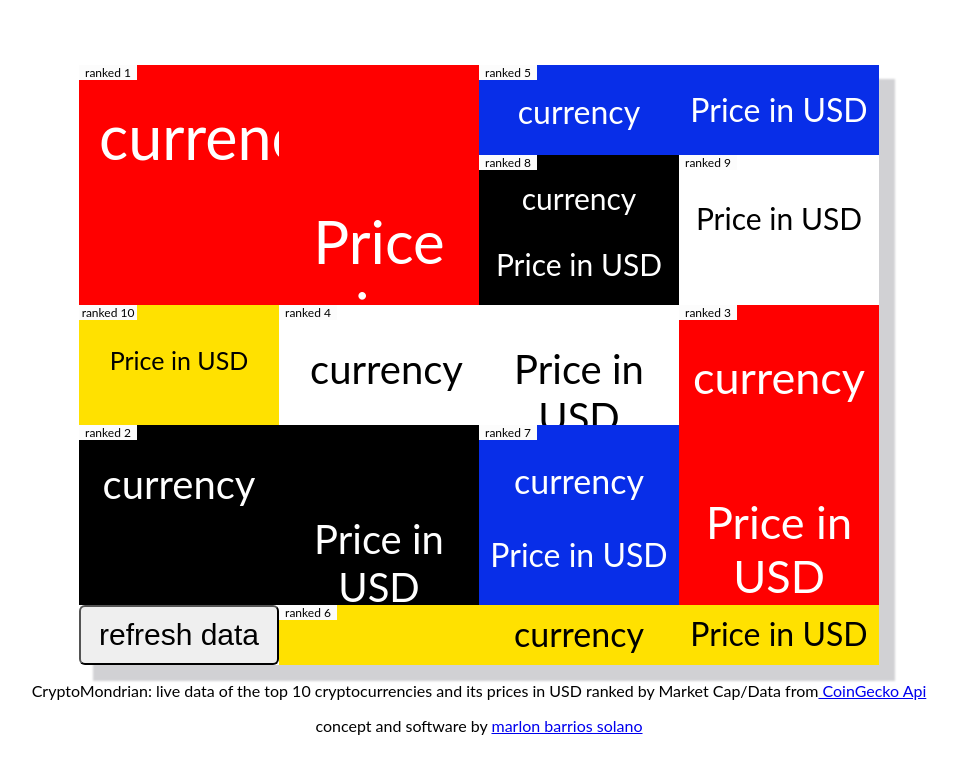
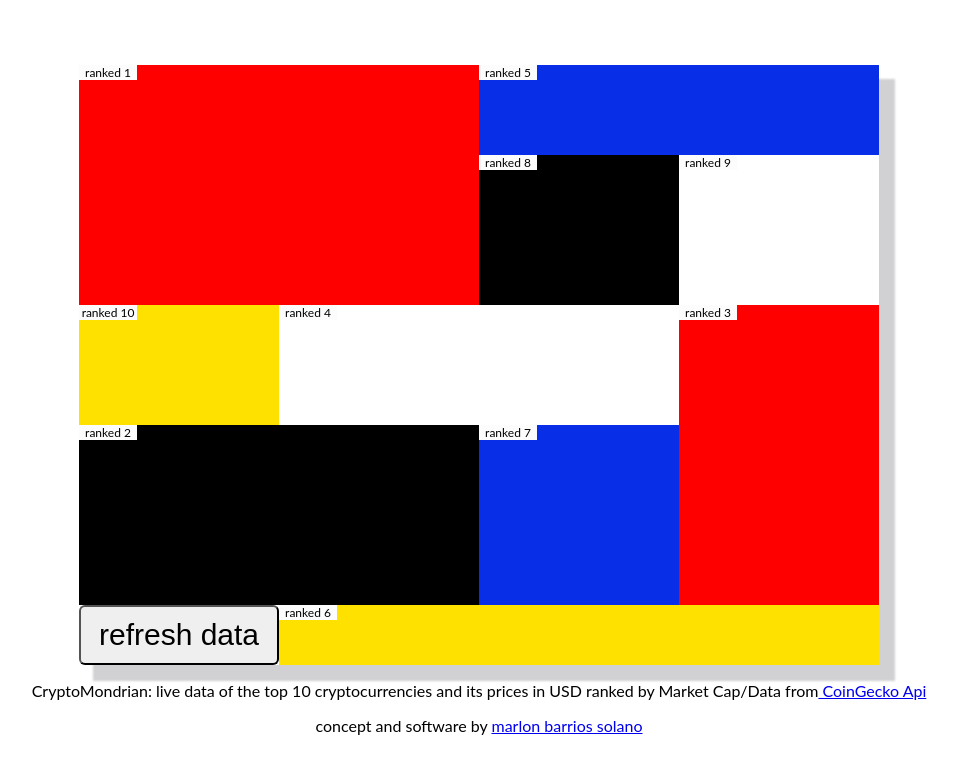
Before and after one commit to marlonbarrios/Project1_app_with-API-cryptomondrian, a plain HTML site: page index.html in a window 1280 px wide. Shown: the whole page, without its empty margins (161-1118 px from the left). Drawn offline with nearby package versions, Linux system fonts and the light colour scheme; no server answers.

Commit message:
FINAL: 1.9

```diff
--- a/index.html
+++ b/index.html
@@ -24,7 +24,7 @@
     <div id='a-red'>
 
     <p class="rank">ranked 1</p>
-    <p id="name-0">currency</p>
+    <p id="name-0"></p>
 
 
   </div>
@@ -36,14 +36,14 @@
 
     <p class="rank">ranked 10</p>
     <p id="name-9"></p>
-    <p id="price-9">Price in USD</p>
+    <p id="price-9"></p>
 
   </div>
 
   <div id='a-black'>
     <p class="rank">ranked 2</p>
 
-    <p id="name-1">currency</p>
+    <p id="name-1"></p>
   </div>
 
   <div id='a-white'>
@@ -60,17 +60,17 @@
     <div id='b-red'>
     </div>
     <div id='b-red'>
-      <p id="price-0">Price in USD</p>
+      <p id="price-0"></p>
     </div>
     <div id='b-white'>
       <p class="rank">ranked 4</p>
-      <p id="name-3">currency</p>
+      <p id="name-3"></p>
 
 
     </div>
     <div id='a-black'>
 
-      <p id="price-1">Price in USD</p>
+      <p id="price-1"></p>
     </div>
     <div id='b-yellow'>
       <p class="rank">ranked 6</p>
@@ -84,31 +84,31 @@
   <div id="column-3">
     <div id='c-blue'>
       <p class="rank">ranked 5</p>
-      <p id="name-4">currency</p>
+      <p id="name-4"></p>
 
 
     </div>
 
     <div id='c-black'>
       <p class="rank">ranked 8</p>
-      <p id="name-7">currency</p>
-      <p id="price-7">Price in USD</p>
+      <p id="name-7"></p>
+      <p id="price-7"></p>
 
     </div>
     <div id='b-white'>
 
-      <p id="price-3">Price in USD</p>
+      <p id="price-3"></p>
 
     </div>
     <div id='cc-blue'>
       <p class="rank">ranked 7</p>
-      <p id="name-6">currency</p>
-      <p id="price-6">Price in USD</p>
+      <p id="name-6"></p>
+      <p id="price-6"></p>
 
     </div>
     <div id='b-yellow'>
 
-      <p id="name-5">currency</p>
+      <p id="name-5"></p>
 
 
     </div>
@@ -117,19 +117,19 @@
   <div id="column-4">
     <div id='c-blue'>
 
-      <p id="price-4">Price in USD</p>
+      <p id="price-4"></p>
     </div>
     <div id='d-white'>
       <p class="rank">ranked 9</p>
 
       <p id="name-8"></p>
-      <p id="price-8">Price in USD</p>
+      <p id="price-8"></p>
 
 
     </div>
     <div id='a-red'>
       <p class="rank">ranked 3</p>
-      <p id="name-2">currency</p>
+      <p id="name-2"></p>
 
 
 
@@ -137,10 +137,10 @@
     <div id='d-red'>
 
 
-      <p id="price-2">Price in USD</p>
+      <p id="price-2"></p>
     </div>
     <div id='d-yellow'>
-      <p id="price-5">Price in USD</p>
+      <p id="price-5"></p>
     </div>
   </div>
   </div>
--- a/js/script.js
+++ b/js/script.js
@@ -35,7 +35,6 @@ function fetchData() {
 
 
 
-
 // fetchData();
 fetchData();
 
@@ -62,8 +61,7 @@ function fadeInOut() {
 
 //click to refresh and to fade out in/smoothing
 $("input").click(function (fader) {
-
-  // fetchData();
+  fadeInOut();
 
   return fader;
 
@@ -75,6 +73,6 @@ setInterval(() => {
   console.log("refreshed every 60 secs")
   fadeInOut();
 
-  fetchData();
+
 
 }, 60000);
```
